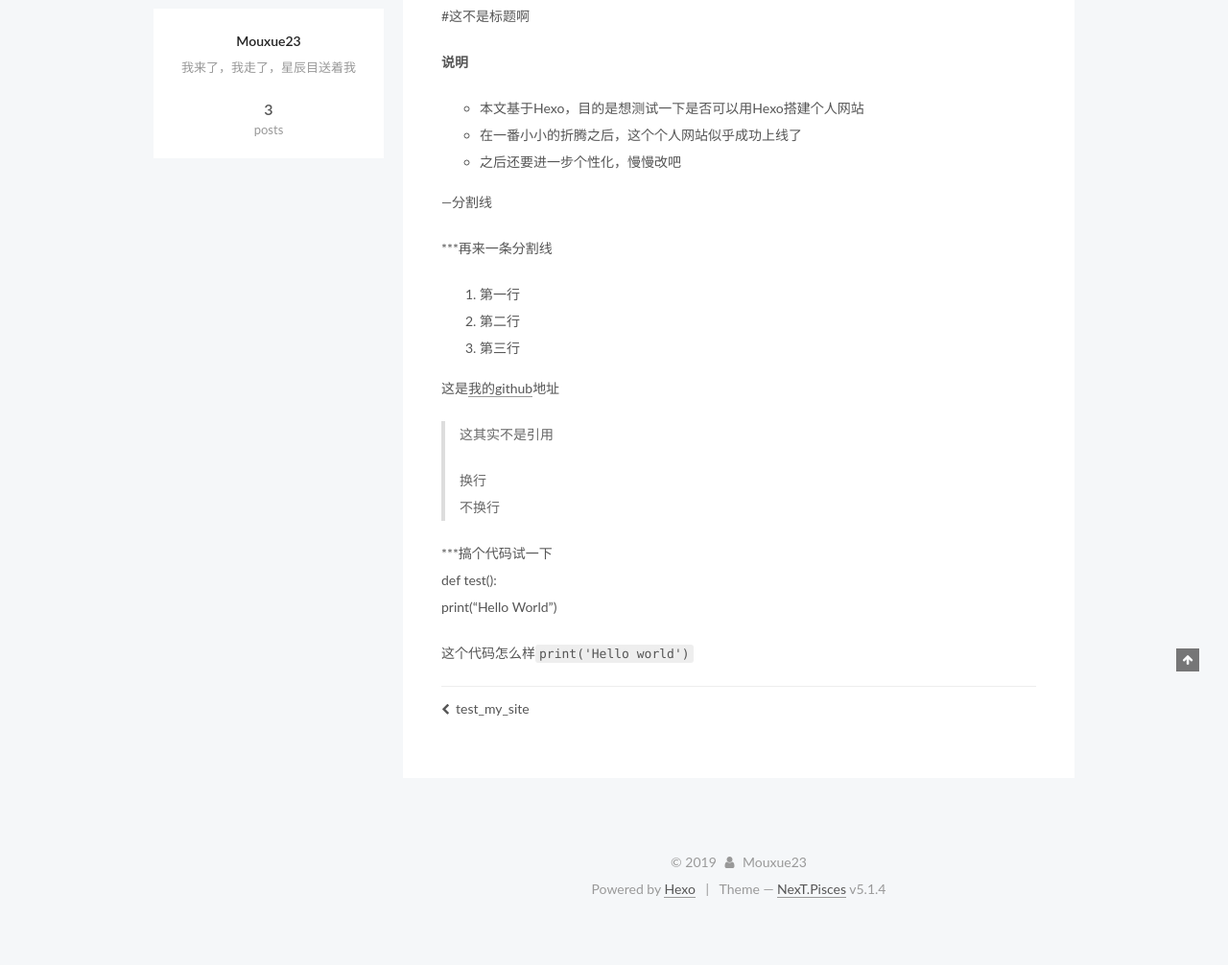
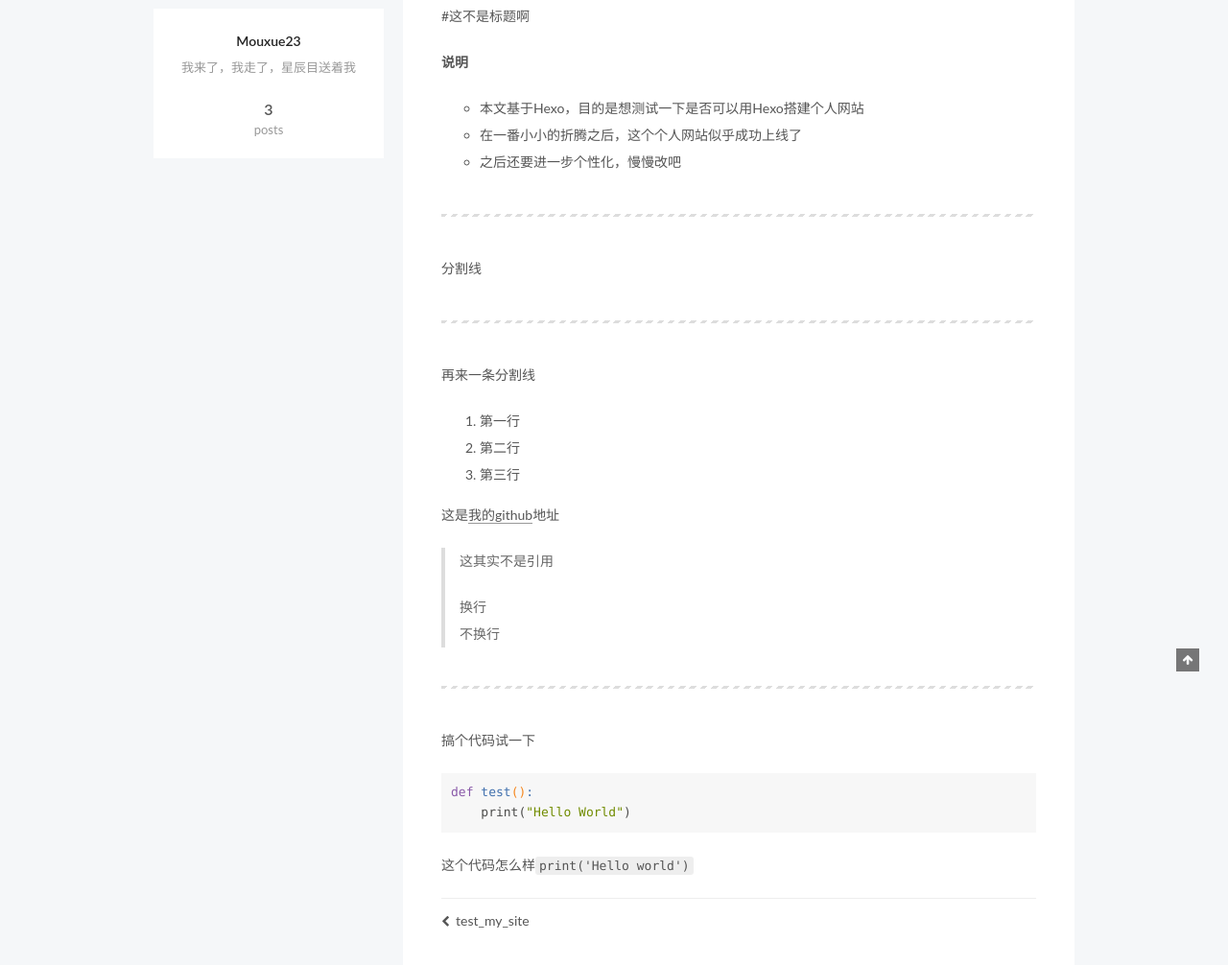
Before and after one commit to mouxue23/mouxue23.github.io, a plain HTML site: page 2019/05/23/本站说明/index.html in a window 1280 px wide. Shown: the part 200-1206 px from the top of the page at 96% size. Before the commit the page ends 1161 px from the top, so only its background shows below. Drawn offline with Linux system fonts and the light colour scheme.

Commit message:
Site updated: 2019-05-23 19:17:45

```diff
--- a/2019/05/23/本站说明/index.html
+++ b/2019/05/23/本站说明/index.html
@@ -79,18 +79,18 @@
 
 
 
-<meta name="description" content="#这不是标题啊 说明  本文基于Hexo，目的是想测试一下是否可以用Hexo搭建个人网站 在一番小小的折腾之后，这个个人网站似乎成功上线了 之后还要进一步个性化，慢慢改吧  —分割线 ***再来一条分割线  第一行 第二行 第三行  这是我的github地址  这其实不是引用 换行不换行  ***搞个代码试一下    def test():        print(“Hello World”)">
+<meta name="description" content="#这不是标题啊  说明  本文基于Hexo，目的是想测试一下是否可以用Hexo搭建个人网站 在一番小小的折腾之后，这个个人网站似乎成功上线了 之后还要进一步个性化，慢慢改吧   分割线  再来一条分割线  第一行 第二行 第三行  这是我的github地址  这其实不是引用 换行不换行   搞个代码试一下 def test():     print(&quot;Hello World&quot;)  这个代码怎么样p">
 <meta name="keywords" content="杂感，学习">
 <meta property="og:type" content="article">
 <meta property="og:title" content="博客名字">
 <meta property="og:url" content="http://yoursite.com/2019/05/23/本站说明/index.html">
 <meta property="og:site_name" content="小小的星球">
-<meta property="og:description" content="#这不是标题啊 说明  本文基于Hexo，目的是想测试一下是否可以用Hexo搭建个人网站 在一番小小的折腾之后，这个个人网站似乎成功上线了 之后还要进一步个性化，慢慢改吧  —分割线 ***再来一条分割线  第一行 第二行 第三行  这是我的github地址  这其实不是引用 换行不换行  ***搞个代码试一下    def test():        print(“Hello World”)">
+<meta property="og:description" content="#这不是标题啊  说明  本文基于Hexo，目的是想测试一下是否可以用Hexo搭建个人网站 在一番小小的折腾之后，这个个人网站似乎成功上线了 之后还要进一步个性化，慢慢改吧   分割线  再来一条分割线  第一行 第二行 第三行  这是我的github地址  这其实不是引用 换行不换行   搞个代码试一下 def test():     print(&quot;Hello World&quot;)  这个代码怎么样p">
 <meta property="og:locale" content="default">
-<meta property="og:updated_time" content="2019-05-23T11:10:33.368Z">
+<meta property="og:updated_time" content="2019-05-23T11:17:20.975Z">
 <meta name="twitter:card" content="summary">
 <meta name="twitter:title" content="博客名字">
-<meta name="twitter:description" content="#这不是标题啊 说明  本文基于Hexo，目的是想测试一下是否可以用Hexo搭建个人网站 在一番小小的折腾之后，这个个人网站似乎成功上线了 之后还要进一步个性化，慢慢改吧  —分割线 ***再来一条分割线  第一行 第二行 第三行  这是我的github地址  这其实不是引用 换行不换行  ***搞个代码试一下    def test():        print(“Hello World”)">
+<meta name="twitter:description" content="#这不是标题啊  说明  本文基于Hexo，目的是想测试一下是否可以用Hexo搭建个人网站 在一番小小的折腾之后，这个个人网站似乎成功上线了 之后还要进一步个性化，慢慢改吧   分割线  再来一条分割线  第一行 第二行 第三行  这是我的github地址  这其实不是引用 换行不换行   搞个代码试一下 def test():     print(&quot;Hello World&quot;)  这个代码怎么样p">
 
 
 
@@ -300,15 +300,17 @@
 
 
 
-        <p>#这不是标题啊</p>
+        <p>#这不是标题啊 </p>
 <p><strong>说明</strong></p>
 <ul>
 <li>本文基于Hexo，目的是想测试一下是否可以用Hexo搭建个人网站</li>
 <li>在一番小小的折腾之后，这个个人网站似乎成功上线了</li>
 <li>之后还要进一步个性化，慢慢改吧</li>
 </ul>
-<p>—分割线</p>
-<p>***再来一条分割线</p>
+<hr>
+<p>分割线</p>
+<hr>
+<p>再来一条分割线</p>
 <ol>
 <li>第一行</li>
 <li>第二行</li>
@@ -319,7 +321,11 @@
 <p>这其实不是引用</p>
 <p>换行<br>不换行</p>
 </blockquote>
-<p>***搞个代码试一下<br>    def test():<br>        print(“Hello World”)</p>
+<hr>
+<p>搞个代码试一下</p>
+<pre><code class="python"><span class="function"><span class="keyword">def</span> <span class="title">test</span><span class="params">()</span>:</span>
+    print(<span class="string">"Hello World"</span>)
+</code></pre>
 <p>这个代码怎么样<code>print(&#39;Hello world&#39;)</code></p>
 
 
--- a/css/main.css
+++ b/css/main.css
@@ -1823,7 +1823,7 @@ pre .javascript .function {
   width: 4px;
   height: 4px;
   border-radius: 50%;
-  background: #2fe4c2;
+  background: #04d212;
 }
 .links-of-blogroll {
   font-size: 13px;
```
Also changed, not shown: index.html (+10 -4 lines).
